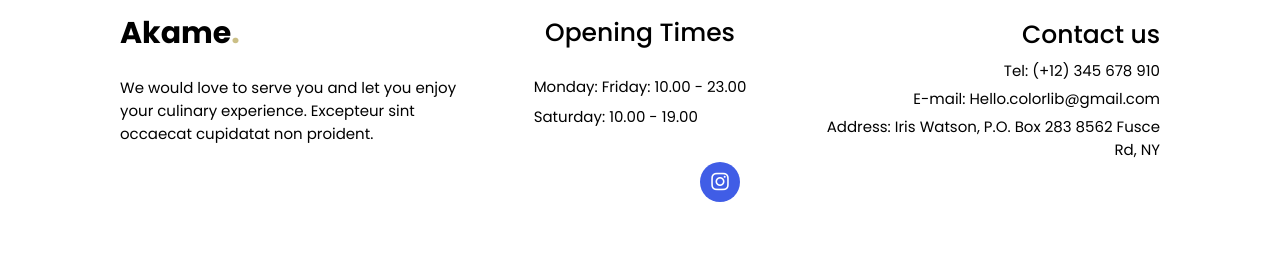
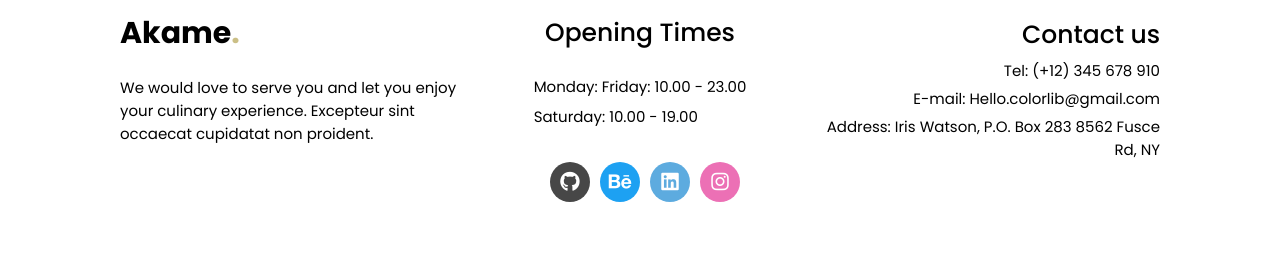
Before and after one commit to thushar-p/akame, a plain HTML site: page index.html in a window 1280 px wide. Shown: the part 5791-6049 px from the top of the page. Drawn offline with Linux system fonts and the light colour scheme.

Commit message:
personal portfolio update

```diff
--- a/cssAndJs/index.css
+++ b/cssAndJs/index.css
@@ -1259,17 +1259,17 @@ footer .mid-foot{
 .mid-foot aside a i:hover{
     background-color: rgb(203,191,134);
 }
-.mid-foot aside a .fa-facebook-f{
-    background-color: rgb(66,103,178);
+.mid-foot aside a .fa-github{
+    background-color: rgb(71, 71, 71);
 }
-.mid-foot aside a .fa-twitter{
+.mid-foot aside a .fa-behance{
     background-color: rgb(29,161,242);
 }
-.mid-foot aside a .fa-google-plus-g{
-    background-color: rgb(219, 74, 57);
+.mid-foot aside a .fa-linkedin{
+    background-color: rgb(93, 171, 223);
 }
 .mid-foot aside a .fa-instagram{
-    background-color: rgb(64,93,230);
+    background-color: rgb(236, 112, 181);
 }
 footer .right-foot{
     display: flex;
```
